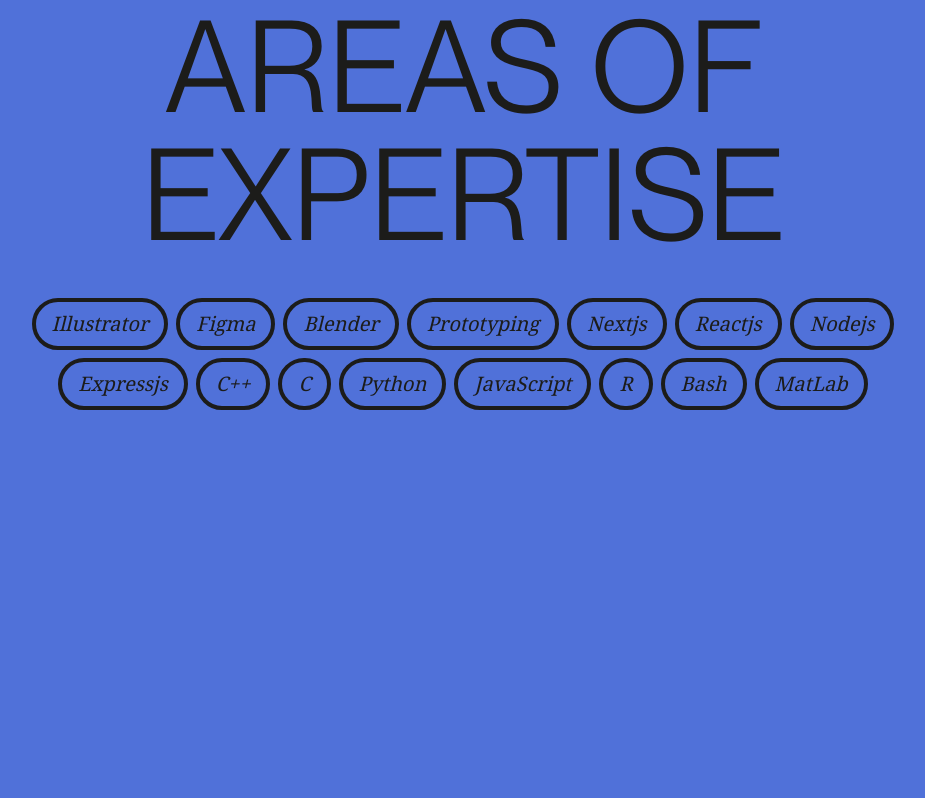
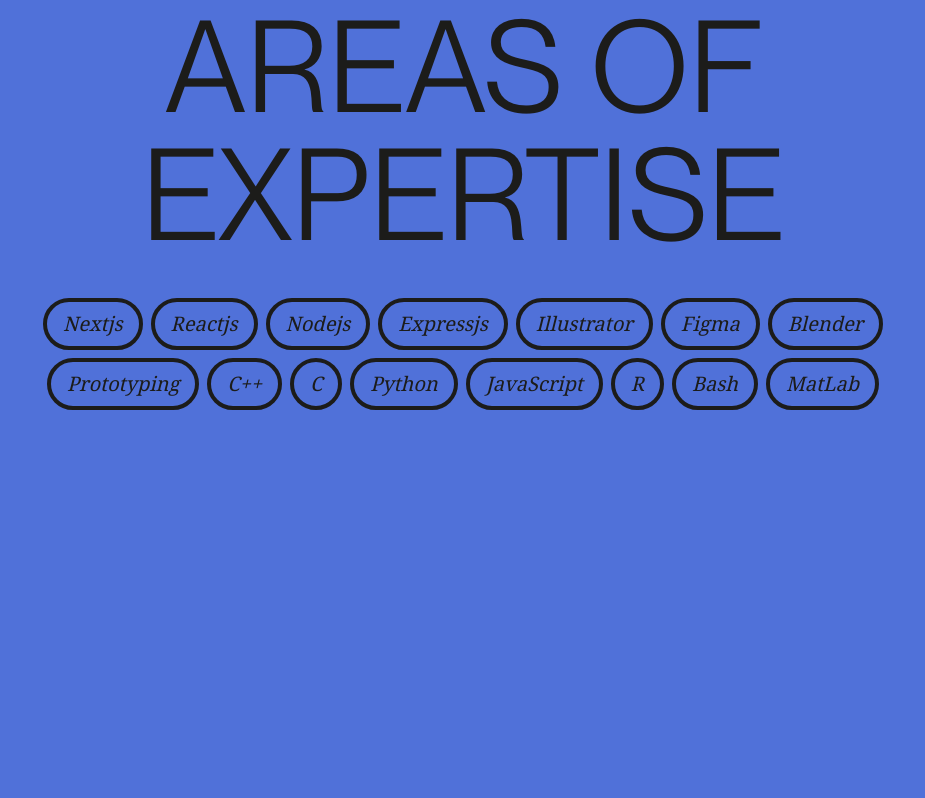
Before and after one commit to hadeya3ik/portfolio, a Next.js app: page / in a window 1280 px wide. Shown: the part 1154-1952 px from the top of the page, without its empty margins (177-1102 px from the left). Built offline with nearby package versions, Linux system fonts and the light colour scheme.

Commit message:
adding button  delay animation

```diff
--- a/components/ProjectSlider.tsx
+++ b/components/ProjectSlider.tsx
@@ -1,6 +1,6 @@
 'use client'
 import { useRef } from "react";
-import { motion, useScroll, useTransform, useSpring } from "framer-motion";
+import { motion, useScroll, useTransform, useSpring, useInView } from "framer-motion";
 import { RollLink } from "./RollLink";
 import Image, {StaticImageData} from "next/image";
 import { MaskedText } from "./MaskedText";
@@ -18,15 +18,38 @@
   images : StaticImageData[];
 }
 
-function StackButton({ item }: { item: string }) {
+const item = {
+  hidden: { opacity: 0 },
+  visible: {
+    opacity: 1
+  }
+};
+
+const container = {
+  hidden: { opacity: 1 },
+  visible: {
+    opacity: 1,
+    transition: {
+      delayChildren: 0.1,
+      staggerChildren: 0.2
+    }
+  }
+};
+
+function StackButton({ text }: { text: string }) {
   return (
-    <div className="font-medium whitespace-nowrap bg-accent text-accent-foreground rounded-full text-lg px-3">
-      {item}
-    </div>
+    <motion.div
+      variants={item}
+      className="font-medium whitespace-nowrap bg-accent text-accent-foreground rounded-full text-lg px-3">
+      {text}
+    </motion.div>
   )
 }
 
 const ProjectSlider: React.FC<ProjectSliderProps> = ({ height, start, end, id, title, desc, stack, service, links, images }) => {
+  const ref = useRef(null);
+  const isInView = useInView(ref, { once: true, amount: 0.5 }); // triggers when 50% of the component is in view
+
   const targetRef = useRef(null);
   const { scrollYProgress } = useScroll({ target: targetRef });
 
@@ -51,19 +74,16 @@
           strokeWidth="8"
         />
       </svg>
-      <div className="sticky top-[20px] sm:top-[100px] flex flex-col items-center overflow-hidden">
+      <div className="sticky top-[20px] sm:top-[100px] flex flex-col items-center overflow-hidden" ref={ref}>
         <div className="w-full items-center gap-12 flex flex-col pb-20">
           <div className="flex flex-col gap-12">
             <div className="flex justify-between">
               <h1 className='text-7xl self-start'>{`${String(id + 1).padStart(2, '0')} ${title}`}</h1>
               <div className="text-3xl text-current text-end flex flex-col self-end pr-12 gap-0">
                 {links.map((item, id) => (
-                  <div key={id} className="">
-                    <RollLink  href={item.url}>
+                    <RollLink key={id} href={item.url}>
                       {item.title}
                     </RollLink>
-                  </div>
-
                 ))}
               </div>
             </div>
@@ -74,10 +94,13 @@
                 </MaskedText>
               </div>
               <div className="w-full">
-                <div className="flex flex-wrap max-w-sm gap-1">
-                  {service.map((item, index) => (<StackButton key={index} item={item}></StackButton>))}
-                  {stack.map((item, index) => (<StackButton key={index} item={item}></StackButton>))}
-                </div>
+                <motion.div
+                  variants={container}
+                  initial="hidden"
+                  animate={isInView ? 'visible' : 'hidden'}className="flex flex-wrap max-w-sm gap-1">
+                    {service.map((item, index) => (<StackButton key={index} text={item}></StackButton>))}
+                    {stack.map((item, index) => (<StackButton key={index} text={item}></StackButton>))}
+                </motion.div>
               </div>
             </div>
           </div>
--- a/components/RollLink.tsx
+++ b/components/RollLink.tsx
@@ -1,5 +1,6 @@
 import React from "react";
 import { motion } from "framer-motion";
+import { MaskedText } from "./MaskedText";
 
 const DURATION = 0.35;
 const STAGGER = 0.015;
@@ -15,9 +16,7 @@
       initial="initial"
       whileHover="hovered"
       href={href}
-      className="relative block overflow-hidden whitespace-nowrap leading-7"
-
-    >
+      className="relative block overflow-hidden whitespace-nowrap leading-7">
       <div>
         {children.split("").map((l, i) => (
           <motion.span
--- a/components/Skills.tsx
+++ b/components/Skills.tsx
@@ -1,73 +1,86 @@
-import React, {ReactNode} from 'react'
-import Magnetic from '@/common/Magnetic'
+'use client';
+import React, { ReactNode, useRef } from 'react';
+import Magnetic from '@/common/Magnetic';
+import { motion, useInView } from 'framer-motion';
 
 interface CustomButtonProps {
   children: ReactNode;
 }
 
-const CustomButton : React.FC <CustomButtonProps> = ({children}) => {
+const item = {
+  hidden: { opacity: 0 },
+  visible: {
+    opacity: 1
+  }
+};
+
+const container = {
+  hidden: { opacity: 1 },
+  visible: {
+    opacity: 1,
+    transition: {
+      delayChildren: 0.6,
+      staggerChildren: 0.1
+    }
+  }
+};
+
+const CustomButton: React.FC<CustomButtonProps> = ({ children }) => {
   return (
     <Magnetic>
-      <div className='border-4 px-4 py-2 h-min cursor-pointer rounded-full border-secondary-foreground '>
-          <p className='font-notoSerif text-nowrap italic text-xl '>{children}</p>
-      </div>
-    </Magnetic>);
-}
+      <motion.div
+        variants={item}
+        className="border-4 px-4 py-2 h-min cursor-pointer rounded-full border-secondary-foreground">
+        <p className="font-notoSerif text-nowrap italic text-xl">{children}</p>
+      </motion.div>
+    </Magnetic>
+  );
+};
 
 function Skills() {
+  const ref = useRef(null);
+  const isInView = useInView(ref, { once: true, amount: 0.5 }); // triggers when 50% of the component is in view
+
   return (
-    <div className='h-[150vh] flex flex-col items-center justify-center text-secondary-foreground'>
-      <h1 className='text-[10vw] mb-10 leading-none text-center uppercase max-w-3xl'>Areas of Expertise</h1>
-            <div className='w-full'>
-      <div className='flex flex-wrap justify-center max-w-4xl mx-auto gap-2'>
-          {design.map((item, id) => {return (
-              <CustomButton key={id}>
-                {item.title}
-              </CustomButton>
-          )})}
-          {frameworks.map((item, id) => {return (
-              <CustomButton key={id}>
-                {item.title}
-              </CustomButton>
-          )})}{languages.map((item, id) => {return (
-            <CustomButton key={id}>
-              {item.title}
-            </CustomButton>
-        )})}
-      </div>
+    <div
+      ref={ref}
+      className="h-[150vh] flex flex-col items-center justify-center text-secondary-foreground"
+    >
+      <h1 className="text-[10vw] mb-10 leading-none text-center uppercase max-w-3xl">
+        Areas of Expertise
+      </h1>
+      <div className="w-full">
+        <motion.div
+          variants={container}
+          initial="hidden"
+          animate={isInView ? 'visible' : 'hidden'}
+          className="flex flex-wrap justify-center max-w-4xl mx-auto gap-2"
+        >
+          {frameworks.map((item, id) => (
+            <CustomButton key={id}>{item.title}</CustomButton>
+          ))}
+        </motion.div>
       </div>
     </div>
-  )
+  );
 }
 
 const frameworks = [
-  { title : "Nextjs"},
-  { title : "Reactjs"},
-  { title : "Nodejs"},
-  { title : "Expressjs"},
-  // { title : "Threejs"},
-  // { title : "Vuejs"},
-  // { title : "Django"},
-  // { title : "MongoDB"},
-  // { title : "NoSQL"},
-  // { title : "PyTorch"},
-]
+  { title: 'Nextjs' },
+  { title: 'Reactjs' },
+  { title: 'Nodejs' },
+  { title: 'Expressjs' },
+  { title: 'Illustrator' },
+  { title: 'Figma' },
+  { title: 'Blender' },
+  { title: 'Prototyping' },
+  { title: 'C++' },
+  { title: 'C' },
+  { title: 'Python' },
+  { title: 'JavaScript' },
+  { title: 'R' },
+  { title: 'Bash' },
+  { title: 'MatLab' },
+];
 
-const design = [
-  { title : "Illustrator"},
-  { title : "Figma"},
-  { title : "Blender"},
-  { title : "Prototyping"},
-]
-
-const languages = [
-  { title : "C++"},
-  { title : "C"},
-  { title : "Python"},
-  { title : "JavaScript"},
-  { title : "R"},
-  { title : "Bash"},
-  { title : "MatLab"},
-]
-
-export default Skills
+export default Skills;
```
